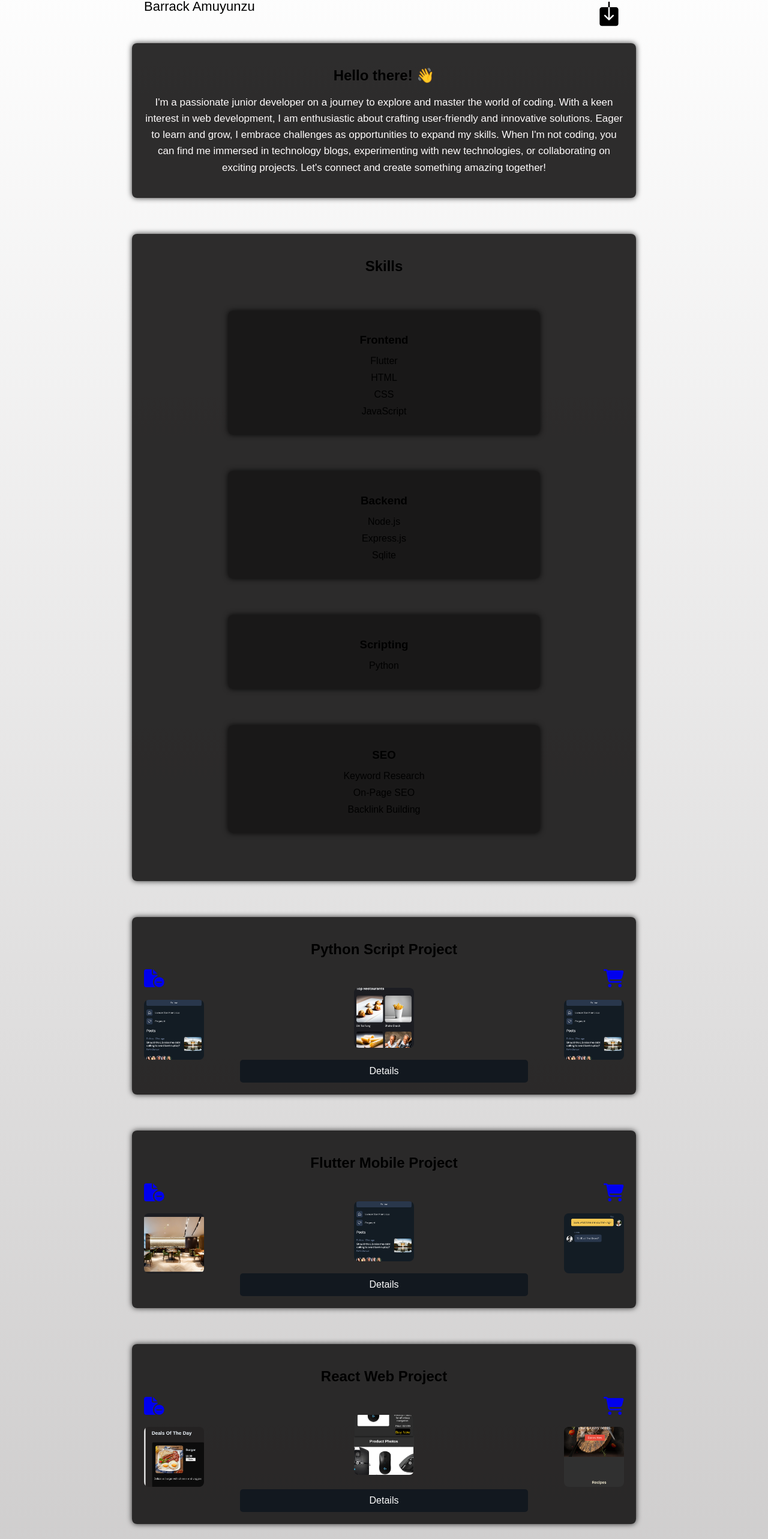
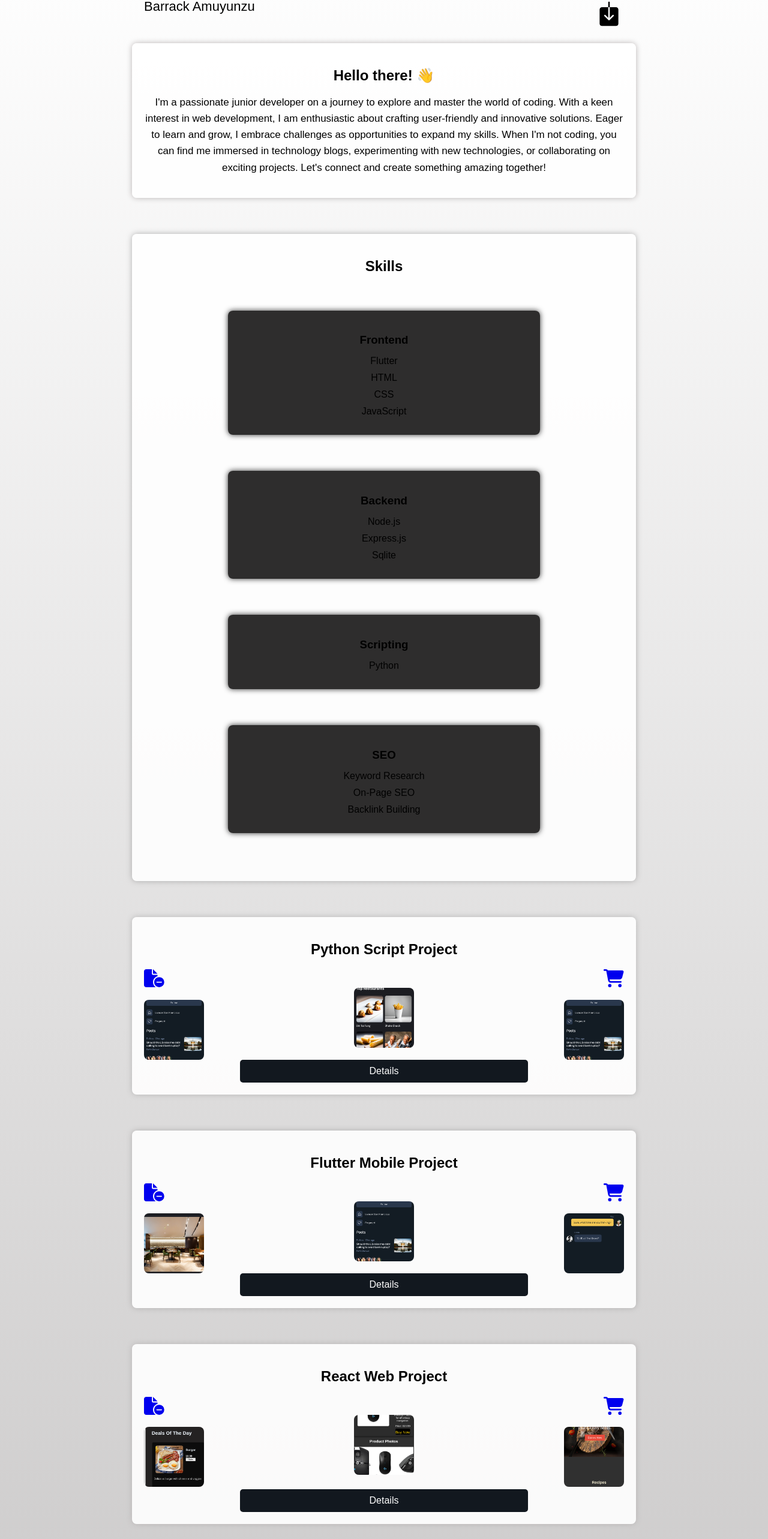
Before and after one commit to amuybar/portfolio, a React (Create React App) app: page / in a window 1280 px wide. Shown: the part 120-2686 px from the top of the page at 60% size. Built offline with nearby package versions, Linux system fonts and the light colour scheme.

Commit message:
edit Colors

```diff
--- a/src/componets/about/About.css
+++ b/src/componets/about/About.css
@@ -6,10 +6,10 @@
     padding: 20px;
     text-align: center;
     align-self: center;
-    background-color: rgba(24, 23, 23, 0.9);
+    background-color: rgba(255, 255, 255, 0.9);
     border-radius: 8px;
     width: 80%;
-    box-shadow: 0 0 10px rgba(0, 0, 0, 0.8);
+    box-shadow: 0 0 10px rgba(170, 164, 164, 0.8);
   }
 
   .about-title {
@@ -21,5 +21,5 @@
   .about-description {
     font-size: 17px;
     line-height: 1.6;
-    color: #fffcfc;
+    color: #000000;
   }
--- a/src/componets/contact/Contact.css
+++ b/src/componets/contact/Contact.css
@@ -6,10 +6,10 @@
   padding: 20px;
   text-align: center;
   align-self: center;
-  background-color: rgba(24, 23, 23, 0.9);
+  background-color: rgba(255, 255, 255, 0.9);
   border-radius: 8px;
   width: 80%;
-  box-shadow: 0 0 10px rgba(0, 0, 0, 0.8);
+  box-shadow: 0 0 10px rgba(230, 230, 230, 0.8);
   }
 
   .contact-column {
@@ -19,9 +19,9 @@
     text-align: center;
     margin: 20px;
     align-self: center;
-    background-color: rgba(24, 23, 23, 0.9);
+    background-color: rgba(2, 2, 2, 0.9);
     border-radius: 8px;
-    box-shadow: 0 0 10px rgba(0, 0, 0, 0.8);
+    box-shadow: 0 0 10px rgba(139, 138, 138, 0.8);
   }
 
   .contact-title {
--- a/src/componets/flpro/index.css
+++ b/src/componets/flpro/index.css
@@ -6,10 +6,10 @@
   padding: 20px;
   text-align: center;
   align-self: center;
-  background-color: rgba(24, 23, 23, 0.9);
+  background-color: rgba(255, 255, 255, 0.9);
   border-radius: 8px;
   width: 80%;
-  box-shadow: 0 0 10px rgba(0, 0, 0, 0.8);
+  box-shadow: 0 0 10px rgba(167, 166, 166, 0.8);
   }
 
 .FlPro-header {
--- a/src/componets/footer/index.css
+++ b/src/componets/footer/index.css
@@ -11,6 +11,7 @@
 
   .social-icons {
     display: flex;
+
   }
 
   .social-icons a {
--- a/src/componets/pypro/index.css
+++ b/src/componets/pypro/index.css
@@ -6,10 +6,10 @@
     padding: 20px;
     text-align: center;
     align-self: center;
-    background-color: rgba(24, 23, 23, 0.9);
+    background-color: rgba(255, 255, 255, 0.9);
     border-radius: 8px;
     width: 80%;
-    box-shadow: 0 0 10px rgba(0, 0, 0, 0.8);
+    box-shadow: 0 0 10px rgba(172, 172, 172, 0.8);
   }
 
 .pypro-header {
--- a/src/componets/rctpro/index.css
+++ b/src/componets/rctpro/index.css
@@ -6,10 +6,10 @@
   padding: 20px;
   text-align: center;
   align-self: center;
-  background-color: rgba(24, 23, 23, 0.9);
+  background-color: rgba(255, 255, 255, 0.9);
   border-radius: 8px;
   width: 80%;
-  box-shadow: 0 0 10px rgba(0, 0, 0, 0.8);
+  box-shadow: 0 0 10px rgba(177, 174, 174, 0.8);
   }
 
 .RecPro-header {
--- a/src/componets/skills/index.css
+++ b/src/componets/skills/index.css
@@ -7,10 +7,10 @@
     padding: 20px;
     text-align: center;
     align-self: center;
-    background-color: rgba(24, 23, 23, 0.9);
+    background-color: rgba(255, 255, 255, 0.9);
     border-radius: 8px;
     width: 80%;
-    box-shadow: 0 0 10px rgba(0, 0, 0, 0.8);
+    box-shadow: 0 0 10px rgba(156, 156, 156, 0.8);
   }
 
   .skill-category {
```
